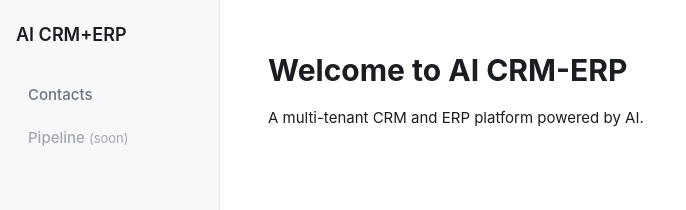
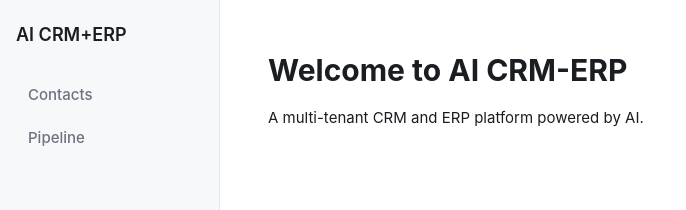
Before and after one commit to batoredev/AI-Powered-CRM-ERP-Promo, a Next.js app: page / in a window 1280 px wide. Shown: the top 210 px of the page, without its empty margins (0-686 px from the left). Built offline with nearby package versions, Linux system fonts and the light colour scheme.

Commit message:
feat: restore pipeline nav link to active now that the route exists

```diff
--- a/app/components/AppShell.tsx
+++ b/app/components/AppShell.tsx
@@ -9,8 +9,8 @@ export function AppShell({ children }: { children: React.ReactNode }) {
         <Link href="/contacts" className={styles.navLink}>
           Contacts
         </Link>
-        <Link href="/pipeline" className={`${styles.navLink} ${styles.navLinkDisabled}`}>
-          Pipeline <span className={styles.navLinkSoon}>(soon)</span>
+        <Link href="/pipeline" className={styles.navLink}>
+          Pipeline
         </Link>
       </nav>
       <main className={styles.content}>{children}</main>
--- a/app/shell.module.css
+++ b/app/shell.module.css
@@ -35,24 +35,6 @@
   color: var(--color-text);
 }
 
-/* Pipeline ships in Phase 2B-2 — route doesn't exist yet. Kept as a real
-   Link (clicking through to a 404 is acceptable) but visually muted so it
-   reads as "not ready" rather than "broken". */
-.navLinkDisabled {
-  color: var(--color-text-muted);
-  opacity: 0.6;
-}
-
-.navLinkDisabled:hover {
-  background: transparent;
-  color: var(--color-text-muted);
-}
-
-.navLinkSoon {
-  font-size: var(--font-size-sm);
-  font-weight: var(--font-weight-normal);
-}
-
 .content {
   flex: 1;
   padding: var(--space-6) var(--space-8);
```
Also changed, not shown: 1 other file (tests, documents, lock files or other folders).
